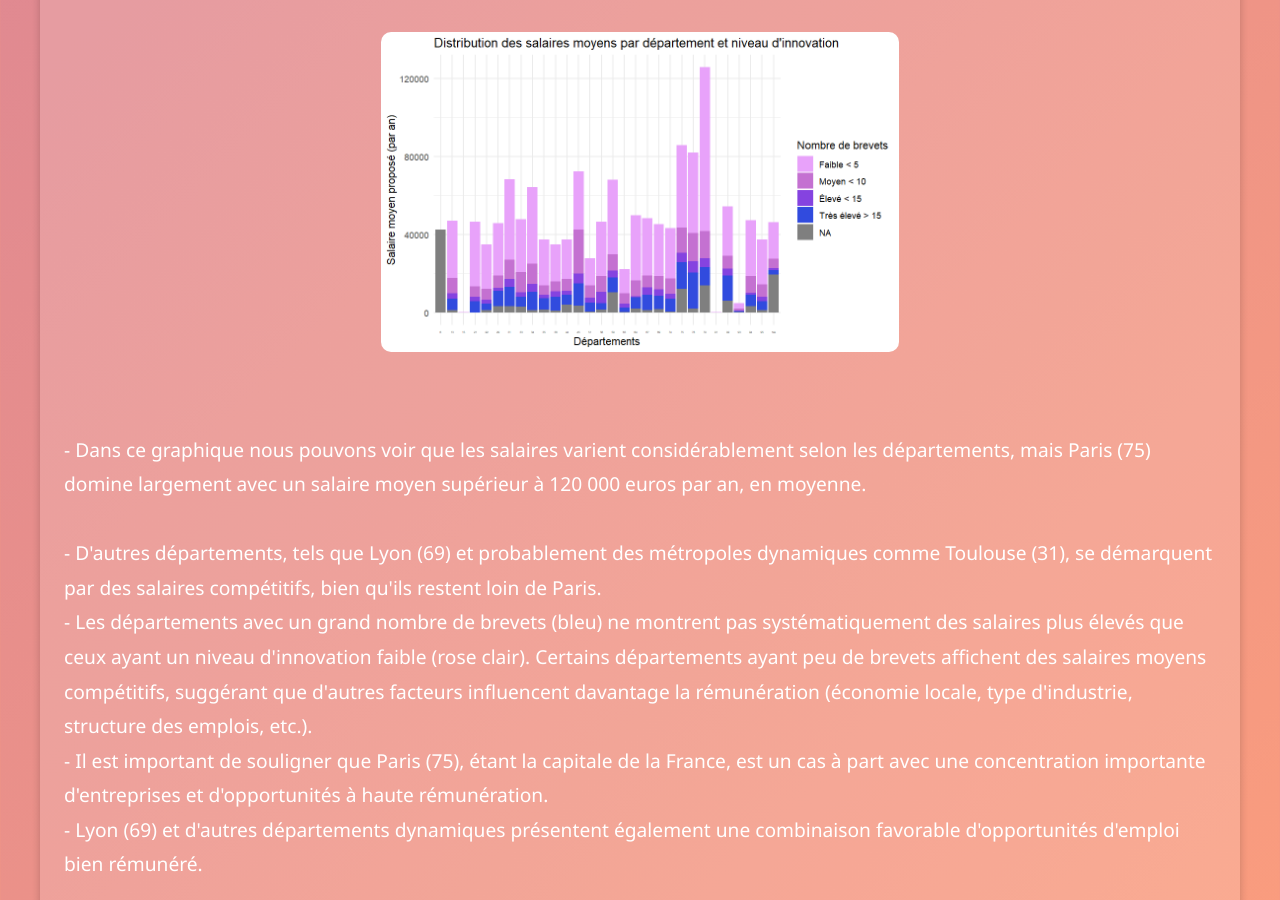
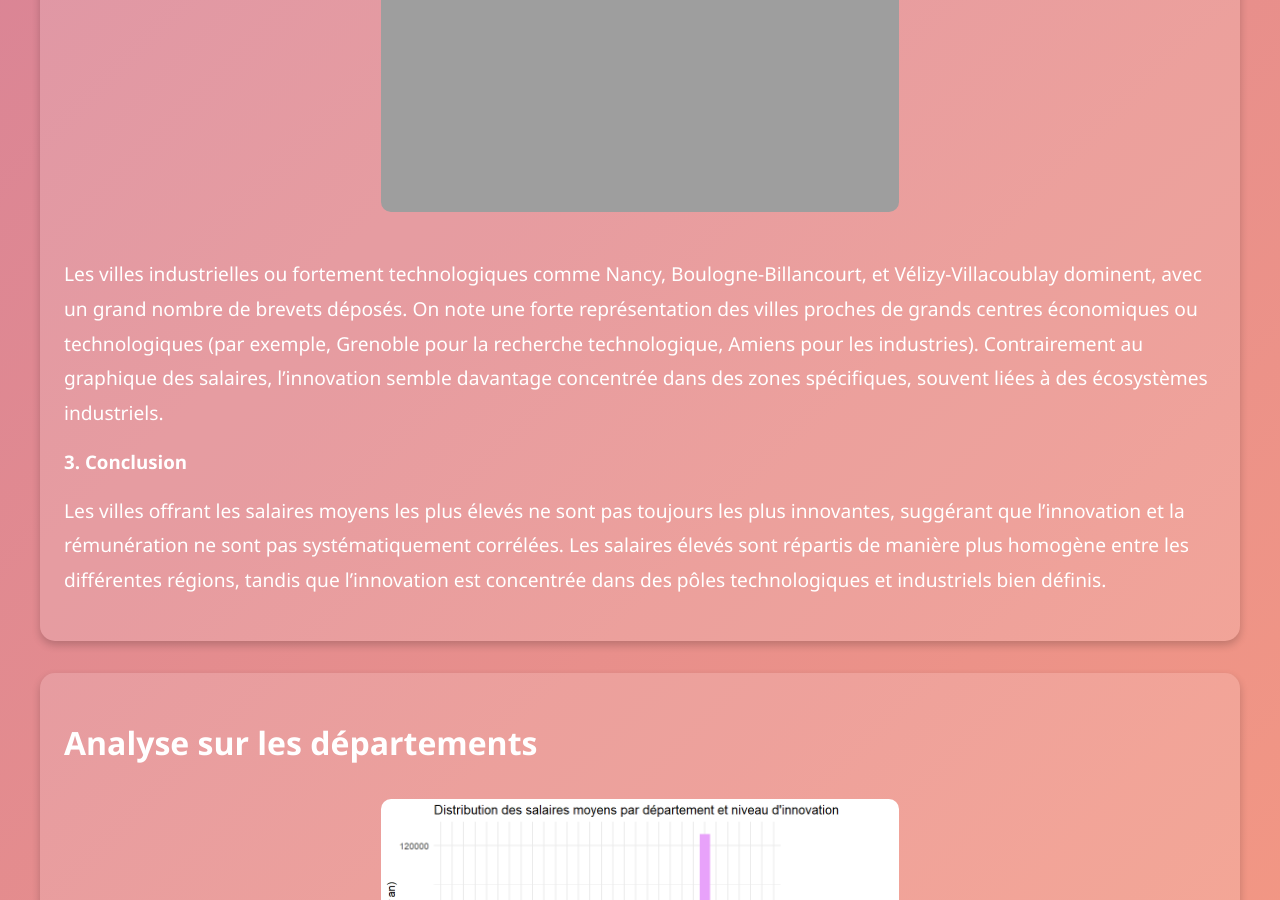
Before and after one commit to SebastienH422/ProjetR.smams, a Jekyll site: the page analyses.html, which Jekyll copies as it is, in a window 1280 px wide and 900 px high, scrolled down 6332 px. Built offline with Jekyll 4.4.1, drawn with Linux system fonts in a browser that asks for light colours.

Commit message:
Update analyses.html

```diff
--- a/analyses.html
+++ b/analyses.html
@@ -165,8 +165,15 @@ Les catégories A et H se démarquent non seulement par leur volume élevé de b
             <h3>1. Top 30 des villes par moyens salariaux</h3>
 
             <h3>2. Top 30 des villes les plus innovantes</h3>
+                <p align="center">
+                    <img src="Images/villes_n_patents_top30 (1)" alt="Analyses sur les villes">
+                </p>
+                <p>Les villes industrielles ou fortement technologiques comme Nancy, Boulogne-Billancourt, et Vélizy-Villacoublay dominent, avec un grand nombre de brevets déposés. On note une forte représentation des villes proches de grands centres économiques ou technologiques (par exemple, Grenoble pour la recherche technologique, Amiens pour les industries). Contrairement au graphique des salaires, l’innovation semble davantage concentrée dans des zones spécifiques, souvent liées à des écosystèmes industriels.</p>
 
             <h3>3. Conclusion</h3>
+                <p>Les villes offrant les salaires moyens les plus élevés ne sont pas toujours les plus innovantes, suggérant que l’innovation et la rémunération ne sont pas systématiquement corrélées. Les salaires élevés sont répartis de manière plus homogène entre les différentes régions, tandis que l’innovation est concentrée dans des pôles technologiques et industriels bien définis.
+
+</p>
             </section>
 
             <section class="section block">
```
